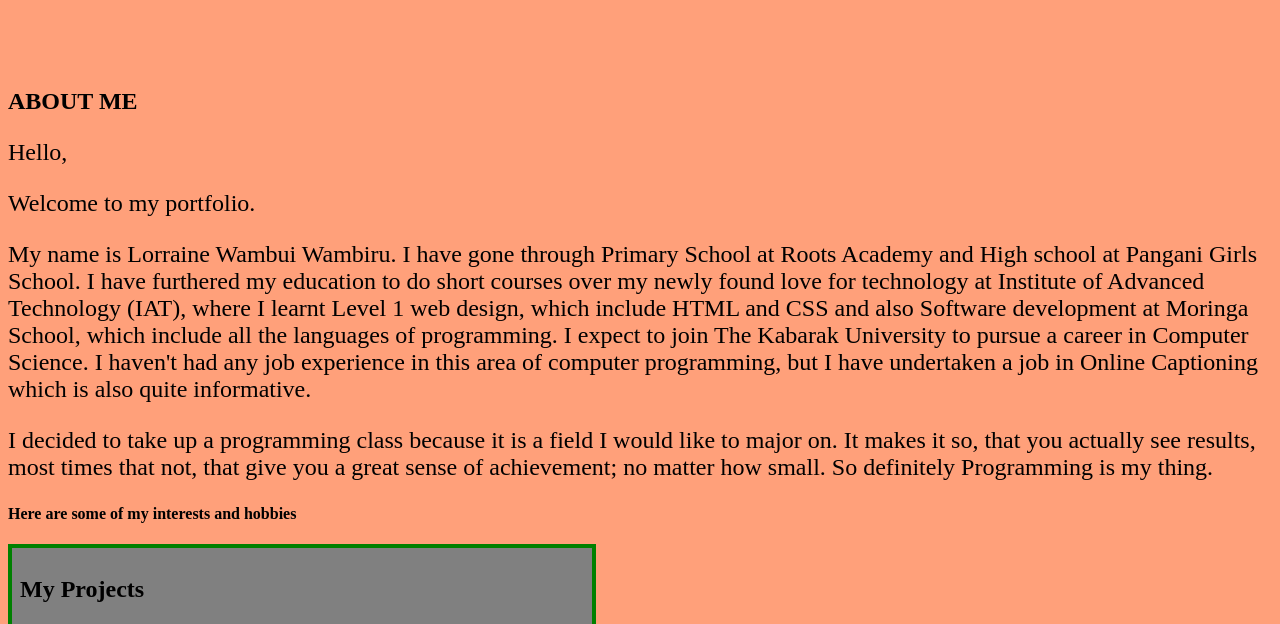
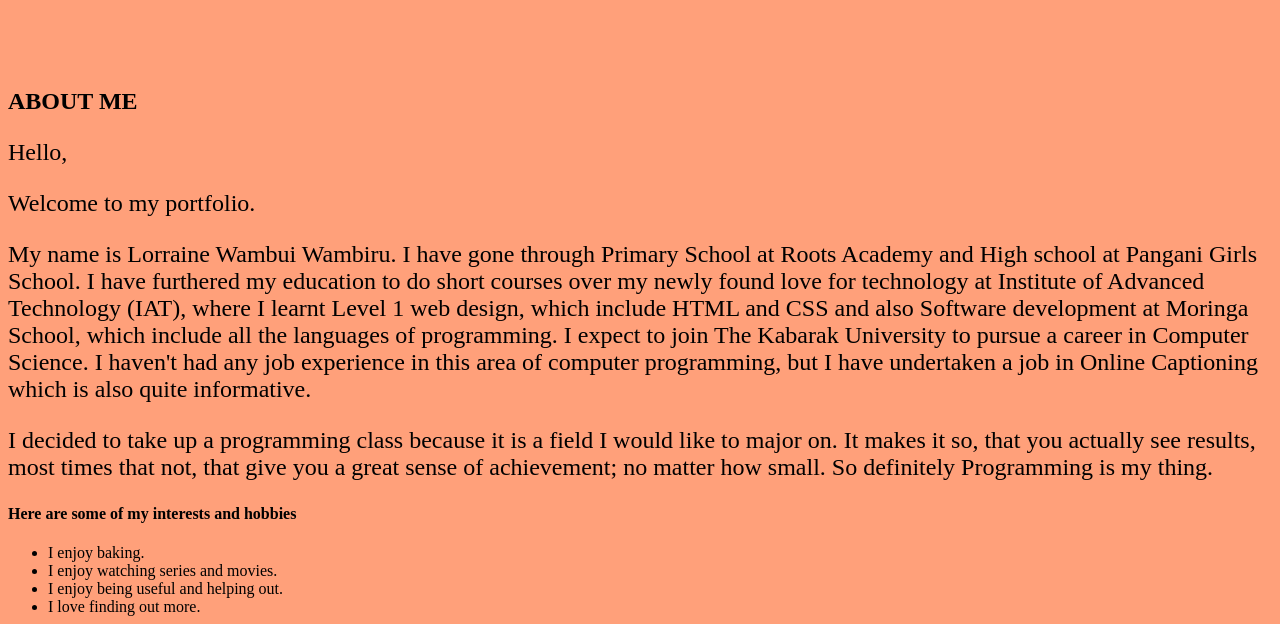
Before and after one commit to WambiruL/my-portfolio, a plain HTML site: page index.html in a window 1280 px wide. Shown: the part 170-794 px from the top of the page. Drawn offline with Linux system fonts and the light colour scheme.

Commit message:
This commit will add my hobbies and interests

```diff
--- a/index.html
+++ b/index.html
@@ -14,6 +14,13 @@
          <p>I decided to take up a programming class because it is a field I would like to major on. It makes it so, that you actually see results, most times that not, that give you a great sense of achievement; no matter how small. So definitely Programming is my thing.</p>
 
          <h4>Here are some of my interests and hobbies</h4>
+         <ul>
+             <li>I enjoy baking.</li>
+             <li>I enjoy watching series and movies.</li>
+             <li>I enjoy being useful and helping out.</li>
+             <li>I love finding out more.</li>
+
+         </ul>
 
          <div class="sidebar">
 
```
